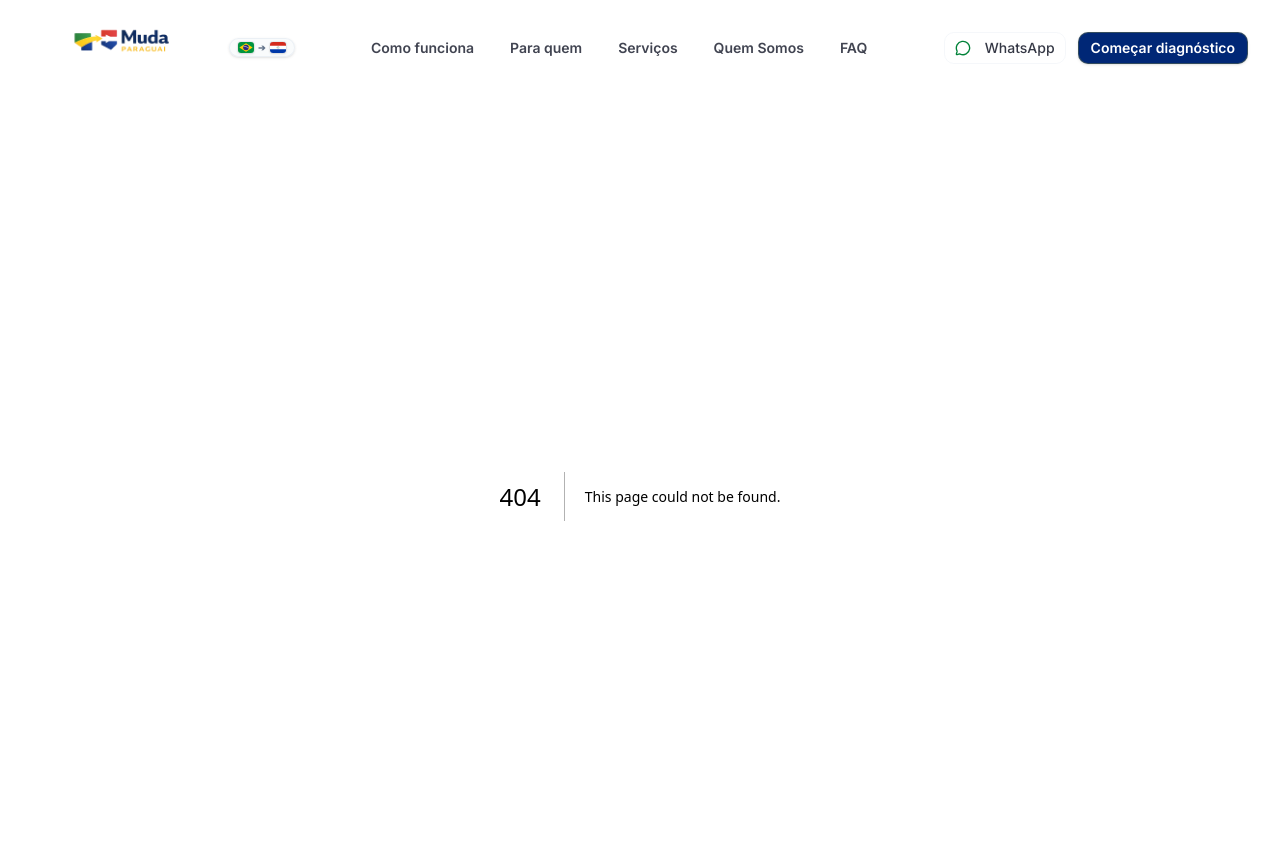
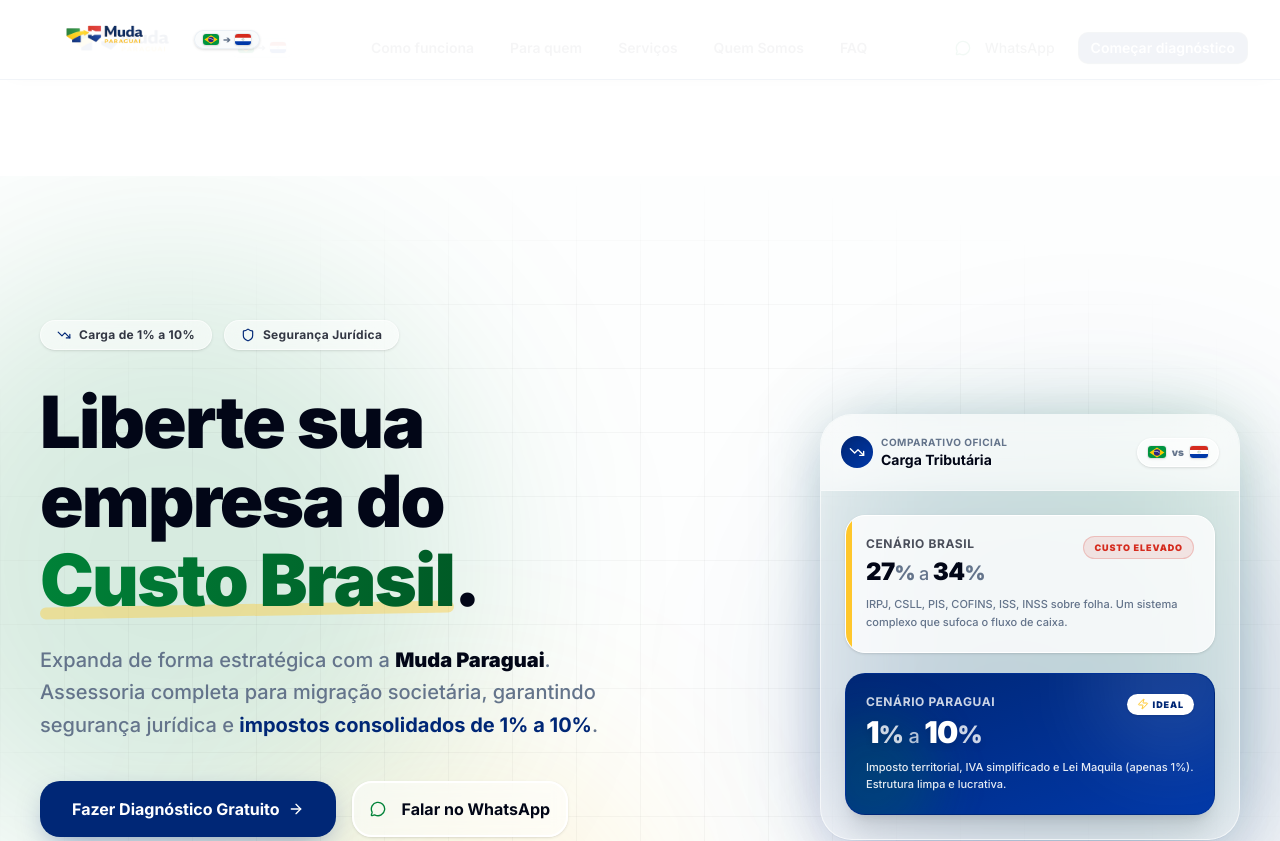
Before and after one commit to yurimatos19/mudaparaguai, a Next.js app: page /lp in a window 1280 px wide. Before the commit this address had no page. Shown: the top 841 px of the page. Built offline with nearby package versions, Linux system fonts and the light colour scheme.

Commit message:
feat: config tracking GTM/Google Ads e Landing Page (/lp)

```diff
--- a/package.json
+++ b/package.json
@@ -10,6 +10,7 @@
   },
   "dependencies": {
     "@hookform/resolvers": "^5.2.2",
+    "@next/third-parties": "^16.2.10",
     "@vercel/analytics": "^1.2.2",
     "class-variance-authority": "^0.7.1",
     "clsx": "^2.1.1",
--- a/src/app/layout.tsx
+++ b/src/app/layout.tsx
@@ -52,6 +52,7 @@
 };
 
 import { WhatsAppButton } from "@/components/ui/whatsapp-button";
+import { GoogleAnalytics, GoogleTagManager } from "@next/third-parties/google";
 
 export default function RootLayout({
   children,
@@ -86,6 +87,7 @@
           dangerouslySetInnerHTML={{ __html: JSON.stringify(jsonLd) }}
         />
       </head>
+      <GoogleTagManager gtmId="GTM-P7W5GSWX" />
       <body
         className={`${lora.variable} ${inter.variable} font-sans antialiased text-foreground bg-background min-h-screen flex flex-col overflow-x-hidden`}
       >
@@ -95,6 +97,7 @@
         </main>
         <WhatsAppButton />
         <Footer />
+        <GoogleAnalytics gaId="AW-8686022217" />
       </body>
     </html>
   );
--- /dev/null
+++ b/src/app/lp/layout.tsx
@@ -0,0 +1,61 @@
+import Image from "next/image";
+import Link from "next/link";
+import { BrazilFlag, ParaguayFlag } from "@/components/ui/svg-flags";
+
+export const metadata = {
+  title: "Muda Paraguai | Expansão de Negócios",
+  description: "Estruturação estratégica no Paraguai para empresas e profissionais de alta renda.",
+};
+
+export default function LPRootLayout({
+  children,
+}: Readonly<{
+  children: React.ReactNode;
+}>): React.ReactElement {
+  return (
+    <div className="flex flex-col min-h-screen z-50 relative bg-background">
+      {/* Simplified Header without navigation links */}
+      <header className="fixed top-0 left-0 right-0 z-50 h-20 bg-background/95 backdrop-blur-md border-b border-border/80 shadow-[0_2px_20px_-10px_rgba(0,0,0,0.05)] transition-all duration-300 ease-in-out">
+        <div className="container mx-auto px-4 sm:px-6 lg:px-8 h-full flex items-center justify-between">
+          <div className="flex items-center gap-3 relative z-10">
+            <Link href="/">
+              <Image
+                src="/logo.png"
+                alt="Muda Paraguai Logo"
+                width={150}
+                height={40}
+                className="object-contain"
+              />
+            </Link>
+            <div className="hidden lg:flex items-center gap-1 bg-secondary/80 border border-border px-2 py-0.5 rounded-md shadow-sm">
+              <BrazilFlag width={16} height={11} />
+              <span className="text-[9px] font-bold text-muted-foreground">➔</span>
+              <ParaguayFlag width={16} height={11} />
+            </div>
+          </div>
+        </div>
+      </header>
+
+      {/* The main content */}
+      <main className="flex-grow pt-20">
+        {children}
+      </main>
+
+      {/* Simplified Footer */}
+      <footer className="bg-foreground text-background py-8 border-t border-border mt-auto">
+        <div className="container mx-auto px-4 text-center">
+            <Image
+                src="/logo.png"
+                alt="Muda Paraguai Logo"
+                width={150}
+                height={40}
+                className="object-contain mx-auto mb-4 invert brightness-0"
+            />
+            <p className="text-sm text-muted-foreground mb-2">
+                © {new Date().getFullYear()} Muda Paraguai. Todos os direitos reservados.
+            </p>
+        </div>
+      </footer>
+    </div>
+  );
+}
--- /dev/null
+++ b/src/app/lp/page.tsx
@@ -0,0 +1,33 @@
+import { Hero } from "@/components/home/hero";
+import { BridgeSection } from "@/components/home/bridge-section";
+import dynamic from 'next/dynamic';
+
+const StatsSection = dynamic(() => import('@/components/home/stats-section').then(mod => mod.StatsSection), { ssr: true });
+const ProcessTimeline = dynamic(() => import('@/components/home/process-timeline').then(mod => mod.ProcessTimeline), { ssr: true });
+const PersonasSection = dynamic(() => import('@/components/home/personas-section').then(mod => mod.PersonasSection), { ssr: true });
+const WhyParaguay = dynamic(() => import('@/components/home/why-paraguay').then(mod => mod.WhyParaguay), { ssr: true });
+const TechDemos = dynamic(() => import('@/components/home/tech-demos').then(mod => mod.TechDemos), { ssr: true });
+const SecurityCompliance = dynamic(() => import('@/components/home/security-compliance').then(mod => mod.SecurityCompliance), { ssr: true });
+const WhoWeAre = dynamic(() => import('@/components/home/who-we-are').then(mod => mod.WhoWeAre), { ssr: true });
+const FAQSection = dynamic(() => import('@/components/home/faq-section').then(mod => mod.FAQSection), { ssr: true });
+const TestimonialsSection = dynamic(() => import('@/components/home/testimonials').then(mod => mod.TestimonialsSection), { ssr: true });
+const CTASection = dynamic(() => import('@/components/home/cta-section').then(mod => mod.CTASection), { ssr: true });
+
+export default function LandingPage(): React.ReactElement {
+  return (
+    <div className="flex flex-col min-h-screen">
+      <Hero />
+      <StatsSection />
+      <BridgeSection />
+      <ProcessTimeline />
+      <PersonasSection />
+      <WhyParaguay />
+      <TechDemos />
+      <SecurityCompliance />
+      <WhoWeAre />
+      <FAQSection />
+      <TestimonialsSection />
+      <CTASection />
+    </div>
+  );
+}
--- a/src/components/diagnostico/quiz-flow.tsx
+++ b/src/components/diagnostico/quiz-flow.tsx
@@ -2,6 +2,7 @@
 
 import { useState } from "react";
 import { motion, AnimatePresence } from "framer-motion";
+import { sendGAEvent } from "@next/third-parties/google";
 import { Button } from "@/components/ui/button";
 import { Progress } from "@/components/ui/progress";
 import { Card } from "@/components/ui/card";
@@ -152,6 +153,8 @@
         e.preventDefault();
         setStep(11); // Show results immediately (optimistic UI)
 
+        sendGAEvent({ event: 'generate_lead', value: 'diagnostico' });
+
         // Calculate data to send
         const score = calculateScore();
         let fitLevel = "Baixo Fit";
@@ -284,7 +287,7 @@
         let colorClass = "text-muda-red bg-muda-red/5 border-muda-red/15";
         let ActionButton = (
             <Button variant="outline" className="w-full h-12 border-border text-foreground hover:bg-secondary font-semibold" asChild>
-                    <a href="https://wa.me/5581992992676?text=Olá!%20Fiz%20o%20diagnóstico%20da%20Muda%20Paraguai%20e%20gostaria%20de%20saber%20mais." target="_blank" rel="noopener noreferrer">
+                    <a href="https://wa.me/5581992992676?text=Olá!%20Fiz%20o%20diagnóstico%20da%20Muda%20Paraguai%20e%20gostaria%20de%20saber%20mais." target="_blank" rel="noopener noreferrer" onClick={() => sendGAEvent({ event: 'click_whatsapp_diagnostico', label: 'especialista' })}>
                         Falar com especialista
                     </a>
                 </Button>
@@ -296,7 +299,7 @@
             colorClass = "text-muda-green bg-muda-green/5 border-muda-green/15";
             ActionButton = (
                 <Button className="w-full h-12 bg-primary hover:bg-primary/95 text-primary-foreground font-semibold shadow-sm" asChild>
-                    <a href={`https://wa.me/5581992992676?text=Olá!%20Fiz%20o%20diagnóstico%20e%20obtive%20score%20${score}%20(Alto%20Fit).%20Gostaria%20de%20agendar%20uma%20reunião.`} target="_blank" rel="noopener noreferrer">
+                    <a href={`https://wa.me/5581992992676?text=Olá!%20Fiz%20o%20diagnóstico%20e%20obtive%20score%20${score}%20(Alto%20Fit).%20Gostaria%20de%20agendar%20uma%20reunião.`} target="_blank" rel="noopener noreferrer" onClick={() => sendGAEvent({ event: 'click_whatsapp_diagnostico', label: 'reuniao_alto_fit' })}>
                         Agendar Reunião Completa (45 min)
                     </a>
                 </Button>
@@ -307,7 +310,7 @@
             colorClass = "text-muda-yellow bg-muda-yellow/5 border-muda-yellow/15";
             ActionButton = (
                 <Button className="w-full h-12 bg-primary hover:bg-primary/95 text-primary-foreground font-semibold shadow-sm" asChild>
-                    <a href={`https://wa.me/5581992992676?text=Olá!%20Fiz%20o%20diagnóstico%20e%20obtive%20score%20${score}%20(Médio%20Fit).%20Gostaria%20de%20uma%20triagem.`} target="_blank" rel="noopener noreferrer">
+                    <a href={`https://wa.me/5581992992676?text=Olá!%20Fiz%20o%20diagnóstico%20e%20obtive%20score%20${score}%20(Médio%20Fit).%20Gostaria%20de%20uma%20triagem.`} target="_blank" rel="noopener noreferrer" onClick={() => sendGAEvent({ event: 'click_whatsapp_diagnostico', label: 'triagem_medio_fit' })}>
                         Agendar Triagem (20 min)
                     </a>
                 </Button>
@@ -358,7 +361,7 @@
                         {ActionButton}
 
                         <Button variant="outline" className="w-full h-11 border-border text-foreground hover:bg-secondary font-semibold group rounded-lg" asChild>
-                            <a href="https://wa.me/5581992992676?text=Olá!%20Gostaria%20de%20receber%20meu%20relatório%20executivo%20da%20Muda%20Paraguai." target="_blank" rel="noopener noreferrer">
+                            <a href="https://wa.me/5581992992676?text=Olá!%20Gostaria%20de%20receber%20meu%20relatório%20executivo%20da%20Muda%20Paraguai." target="_blank" rel="noopener noreferrer" onClick={() => sendGAEvent({ event: 'click_whatsapp_diagnostico', label: 'relatorio_executivo' })}>
                                 <FileText className="w-4 h-4 mr-2 text-muted-foreground group-hover:text-primary transition-colors" />
                                 Solicitar Relatório Executivo
                             </a>
--- a/src/components/ui/whatsapp-button.tsx
+++ b/src/components/ui/whatsapp-button.tsx
@@ -3,6 +3,7 @@
 import { motion, AnimatePresence } from "framer-motion";
 import { MessageCircle, X } from "lucide-react";
 import { useState, useEffect } from "react";
+import { sendGAEvent } from "@next/third-parties/google";
 
 export function WhatsAppButton(): React.ReactElement | null {
     const [isVisible, setIsVisible] = useState(false);
@@ -54,6 +55,7 @@
                     rel="noopener noreferrer"
                     onMouseEnter={() => setIsHovered(true)}
                     onMouseLeave={() => setIsHovered(false)}
+                    onClick={() => sendGAEvent({ event: "click_whatsapp" })}
                     className="relative group flex items-center justify-center w-14 h-14 bg-[#25D366] text-white rounded-full shadow-xl hover:scale-110 transition-transform duration-300"
                     aria-label="Falar no WhatsApp"
                 >
```
Also changed, not shown: 1 other file (tests, documents, lock files or other folders).
